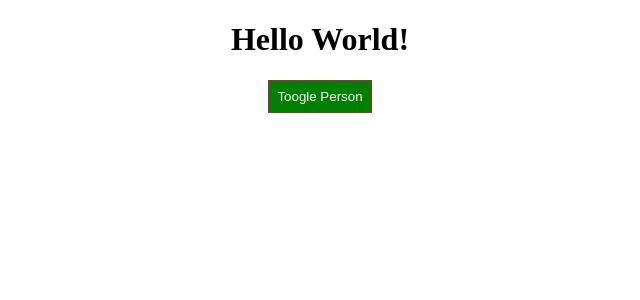
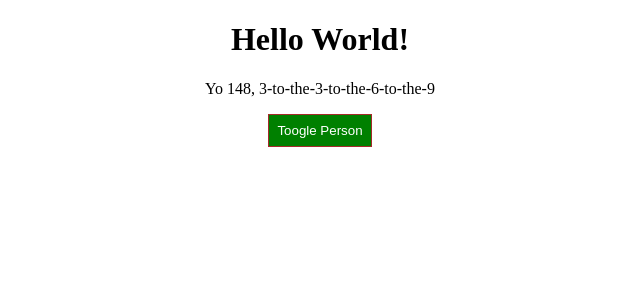
Before and after one commit to rgrupesh/React-in-Depth, a React (Create React App) app: page / in a window 1280 px wide. Shown: the top 300 px of the page, without its empty margins (320-960 px from the left). Built offline with nearby package versions, Linux system fonts and the light colour scheme; the HTML template or start-up script is replaced by a standard one.

Commit message:
className dynamic

```diff
--- a/src/App.css
+++ b/src/App.css
@@ -1,3 +1,11 @@
 .App {
   text-align: center;
 }
+
+.red {
+  color: red;
+}
+
+.bold {
+  font-weight: bold;
+}
--- a/src/App.js
+++ b/src/App.js
@@ -81,9 +81,21 @@ class App extends Component {
       );
       style.backgroundColor = "red";
     }
+
+    const classes = [];
+    if (this.state.persons.length <= 2) {
+      classes.push("red");
+    }
+    if (this.state.persons.length <= 1) {
+      classes.push("bold");
+    }
+
     return (
       <div className="App">
         <h1>Hello World!</h1>
+        <p className={classes.join(" ")}>
+          Yo 148, 3-to-the-3-to-the-6-to-the-9
+        </p>
         <button style={style} onClick={this.toogleNameHandler}>
           Toogle Person
         </button>
```
